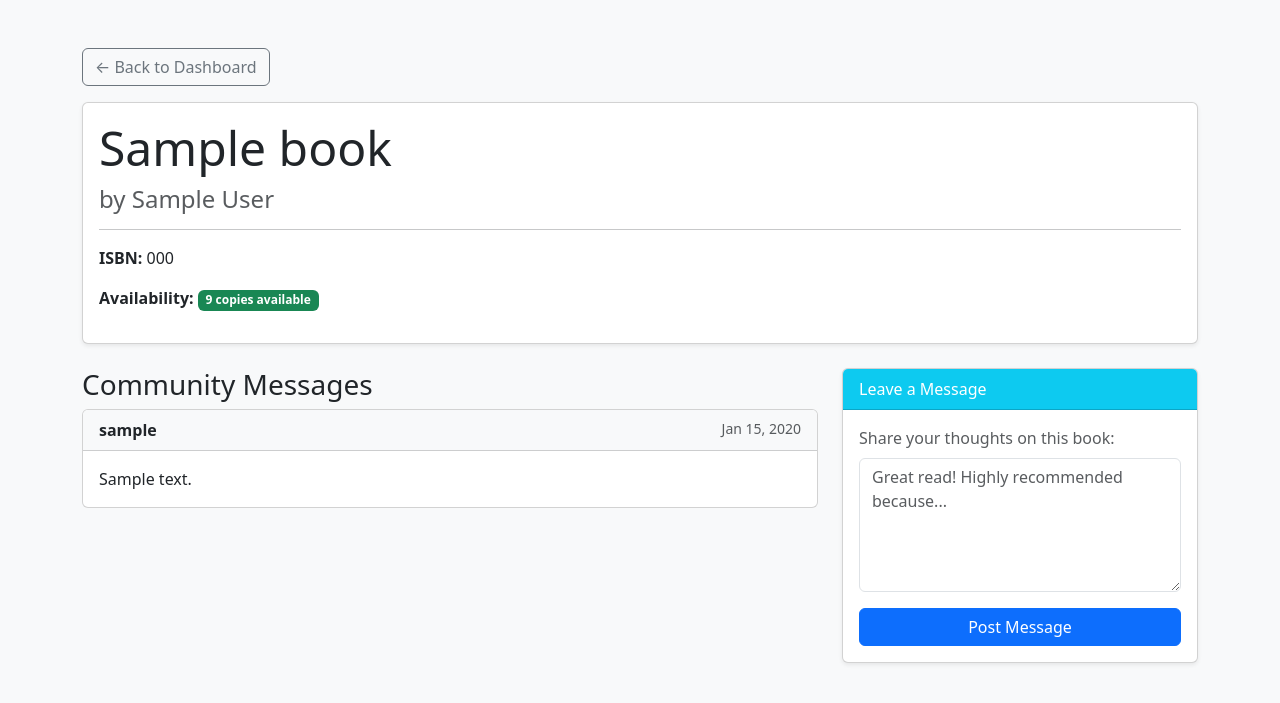
After one commit to ZiubinA/django-library-system, a Django app: page /book/1/ in a window 1280 px wide. The commit adds this page. Shown: the top 703 px of the page. Run offline with Django 5.2, Linux system fonts and the light colour scheme; a user stored in the database is signed in; tables that the repository leaves empty hold one stand-in row (values such as "Sample post").

Commit message:
created rewievs for users, added search of user and book to borrow, added multiple books avelible to pick

```diff
--- a/library/models.py
+++ b/library/models.py
@@ -1,32 +1,38 @@
 from django.db import models
 from django.contrib.auth.models import User
-from datetime import timedelta
-import datetime
 
 class Book(models.Model):
-    STATUS_CHOICES = [
-        ('available', 'Available'),
-        ('checked_out', 'Checked Out'),
-    ]
-
     title = models.CharField(max_length=200)
     author = models.CharField(max_length=100)
     isbn = models.CharField(max_length=13, unique=True)
-    status = models.CharField(max_length=20, choices=STATUS_CHOICES, default='available')
+    total_copies = models.PositiveIntegerField(default=1)
 
     def __str__(self):
         return self.title
 
+    @property
+    def available_copies_count(self):
+        # Counts total copies minus active loans
+        return self.total_copies - self.loan_set.count()
+
+    @property
+    def is_available(self):
+        return self.available_copies_count > 0
+
 class Loan(models.Model):
-    book = models.ForeignKey(Book, on_delete=models.CASCADE)
+    book = models.ForeignKey(Book, on_delete=models.CASCADE, related_name='loan_set')
     patron = models.ForeignKey(User, on_delete=models.CASCADE)
     checkout_date = models.DateField(auto_now_add=True)
     due_date = models.DateField()
 
-    def save(self, *args, **kwargs):
-        if not self.due_date:
-            self.due_date = datetime.date.today() + timedelta(days=14)
-        super().save(*args, **kwargs)
+    def __str__(self):
+        return f"{self.book.title} loaned to {self.patron.username}"
+
+class BookMessage(models.Model):
+    book = models.ForeignKey(Book, on_delete=models.CASCADE, related_name='messages')
+    patron = models.ForeignKey(User, on_delete=models.CASCADE)
+    message = models.TextField()
+    created_at = models.DateTimeField(auto_now_add=True)
 
     def __str__(self):
-        return f"{self.book.title} loaned to {self.patron.username}"
+        return f"Message by {self.patron.username} on {self.book.title}"
--- /dev/null
+++ b/library/templates/library/book_detail.html
@@ -0,0 +1,70 @@
+<!DOCTYPE html>
+<html lang="en">
+<head>
+    <meta charset="UTF-8">
+    <meta name="viewport" content="width=device-width, initial-scale=1.0">
+    <title>{{ book.title }} - Details</title>
+    <link href="https://cdn.jsdelivr.net/npm/bootstrap@5.3.0/dist/css/bootstrap.min.css" rel="stylesheet">
+</head>
+<body class="bg-light">
+    <div class="container mt-5">
+        <a href="javascript:history.back()" class="btn btn-outline-secondary mb-3">&larr; Back to Dashboard</a>
+
+        <div class="card shadow-sm mb-4">
+            <div class="card-body">
+                <h1 class="display-5">{{ book.title }}</h1>
+                <h4 class="text-muted">by {{ book.author }}</h4>
+                <hr>
+                <p><strong>ISBN:</strong> {{ book.isbn }}</p>
+                <p>
+                    <strong>Availability:</strong>
+                    {% if book.is_available %}
+                        <span class="badge bg-success">{{ book.available_copies_count }} copies available</span>
+                    {% else %}
+                        <span class="badge bg-danger">All copies checked out</span>
+                    {% endif %}
+                </p>
+            </div>
+        </div>
+
+        <div class="row">
+            <div class="col-md-8">
+                <h3>Community Messages</h3>
+                {% for message in messages %}
+                    <div class="card mb-3">
+                        <div class="card-header d-flex justify-content-between bg-light">
+                            <strong>{{ message.patron.username }}</strong>
+                            <small class="text-muted">{{ message.created_at|date:"M d, Y" }}</small>
+                        </div>
+                        <div class="card-body">
+                            <p class="mb-0">{{ message.message }}</p>
+                        </div>
+                    </div>
+                {% empty %}
+                    <div class="alert alert-secondary">
+                        No messages left for this book yet. Be the first!
+                    </div>
+                {% endfor %}
+            </div>
+
+            <div class="col-md-4">
+                <div class="card shadow-sm sticky-top" style="top: 20px;">
+                    <div class="card-header bg-info text-white">
+                        Leave a Message
+                    </div>
+                    <div class="card-body">
+                        <form method="POST">
+                            {% csrf_token %}
+                            <div class="mb-3">
+                                <label class="form-label text-muted">Share your thoughts on this book:</label>
+                                <textarea name="message" class="form-control" rows="5" placeholder="Great read! Highly recommended because..." required></textarea>
+                            </div>
+                            <button type="submit" class="btn btn-primary w-100">Post Message</button>
+                        </form>
+                    </div>
+                </div>
+            </div>
+        </div>
+    </div>
+</body>
+</html>
--- a/library/urls.py
+++ b/library/urls.py
@@ -5,4 +5,5 @@ urlpatterns = [
     path('', views.home, name='home'),
     path('librarian/', views.librarian_dashboard, name='librarian_dashboard'),
     path('my-books/', views.patron_dashboard, name='patron_dashboard'),
+    path('book/<int:book_id>/', views.book_detail, name='book_detail'),
 ]
--- a/library/views.py
+++ b/library/views.py
@@ -1,73 +1,61 @@
 from django.shortcuts import render, redirect, get_object_or_404
 from django.contrib.auth.decorators import login_required, user_passes_test
-from .models import Book, Loan
+from .models import Book, Loan, BookMessage
 from django.contrib.auth.models import User
 
 def is_librarian(user):
     return user.groups.filter(name='Librarian').exists()
 
+def is_patron(user):
+    return user.groups.filter(name='Patron').exists()
+
+@login_required
+def home(request):
+    if request.user.is_superuser: return redirect('/admin/')
+    elif is_librarian(request.user): return redirect('librarian_dashboard')
+    elif is_patron(request.user): return redirect('patron_dashboard')
+    else: return render(request, 'library/home.html')
+
+@login_required
+def book_detail(request, book_id):
+    book = get_object_or_404(Book, id=book_id)
+
+    if request.method == 'POST':
+        message_text = request.POST.get('message')
+        if message_text:
+            BookMessage.objects.create(book=book, patron=request.user, message=message_text)
+            return redirect('book_detail', book_id=book.id)
+
+    context = {
+        'book': book,
+        'messages': book.messages.all().order_by('-created_at')
+    }
+    return render(request, 'library/book_detail.html', context)
+
 @login_required
 @user_passes_test(is_librarian)
 def librarian_dashboard(request):
-    # Checkout Form
     if request.method == 'POST' and 'checkout' in request.POST:
-        book_id = request.POST.get('book_id')
-        patron_username = request.POST.get('patron_username')
         try:
-            book = Book.objects.get(id=book_id, status='available')
-            patron = User.objects.get(username=patron_username)
-            if patron.groups.filter(name='Patron').exists():
-                Loan.objects.create(book=book, patron=patron)
-                book.status = 'checked_out'
-                book.save()
-            else:
-                print("Error: User is not in the Patron group.")
+            book = Book.objects.get(id=request.POST.get('book_id'))
+            patron = User.objects.get(username=request.POST.get('patron_username'))
+            if book.is_available and is_patron(patron):
+                 Loan.objects.create(book=book, patron=patron, due_date=request.POST.get('due_date'))
+        except (Book.DoesNotExist, User.DoesNotExist):
+            pass
 
-        except Book.DoesNotExist:
-            print(f"Error: Book with ID {book_id} is not available.")
-        except User.DoesNotExist:
-            print(f"Error: Patron '{patron_username}' not found.")
+    if request.method == 'POST' and 'checkin' in request.POST:
+        Loan.objects.filter(id=request.POST.get('loan_id')).delete()
 
-    #Check-in Form
-    if request.method == 'POST' and 'checkin' in request.POST:
-        loan_id = request.POST.get('loan_id')
-
-        try:
-            loan = Loan.objects.get(id=loan_id)
-            loan.book.status = 'available'
-            loan.book.save()
-            loan.delete()
-        except Loan.DoesNotExist:
-            print(f"Error: Loan with ID {loan_id} not found.")
-
-    available_books = Book.objects.filter(status='available')
-    active_loans = Loan.objects.all().order_by('-checkout_date')
     context = {
-        'books': available_books,
-        'loans': active_loans
+        'books': Book.objects.all(),
+        'loans': Loan.objects.all().order_by('due_date'),
+        'patrons': User.objects.filter(groups__name='Patron'),
     }
     return render(request, 'library/librarian_dashboard.html', context)
-
-def is_patron(user):
-    return user.groups.filter(name='Patron').exists()
 
 @login_required
 @user_passes_test(is_patron)
 def patron_dashboard(request):
     my_loans = Loan.objects.filter(patron=request.user).order_by('due_date')
-
-    context = {
-        'loans': my_loans
-    }
-    return render(request, 'library/patron_dashboard.html', context)
-
-@login_required
-def home(request):
-    if request.user.is_superuser:
-        return redirect('/admin/')
-    elif request.user.groups.filter(name='Librarian').exists():
-        return redirect('librarian_dashboard')
-    elif request.user.groups.filter(name='Patron').exists():
-        return redirect('patron_dashboard')
-    else:
-        return redirect('accounts/login/')
+    return render(request, 'library/patron_dashboard.html', {'loans': my_loans})
--- a/library_project/urls.py
+++ b/library_project/urls.py
@@ -3,6 +3,6 @@ from django.urls import path, include
 
 urlpatterns = [
     path('admin/', admin.site.urls),
+    path('accounts/', include('django.contrib.auth.urls')),
     path('', include('library.urls')),
-    path('accounts/', include('django.contrib.auth.urls')),
 ]
```
Also changed, not shown: library/templates/library/librarian_dashboard.html (+104 -30 lines), library/templates/library/patron_dashboard.html (+46 -32 lines), library/migrations/0001_initial.py, library/migrations/0002_remove_book_status_book_total_copies_alter_loan_book.py (added), library/migrations/0003_bookmessage.py (added).
